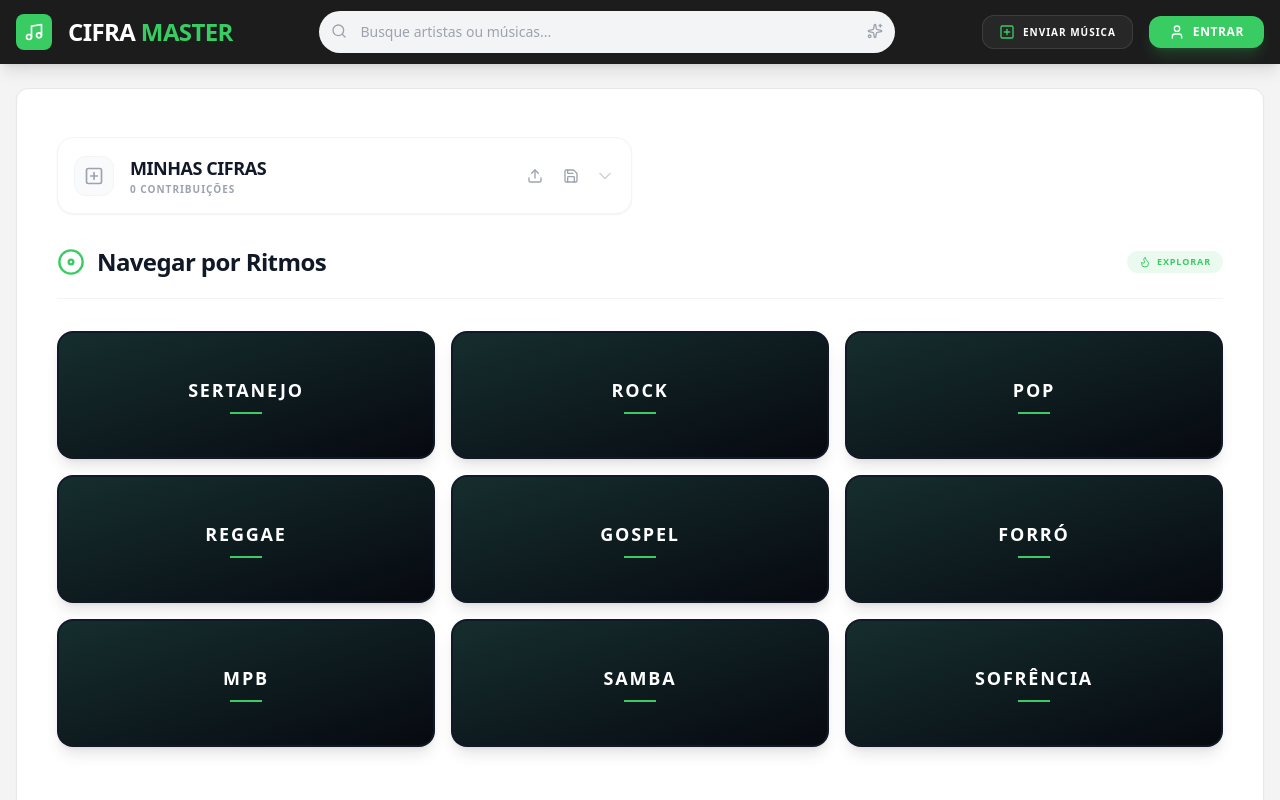
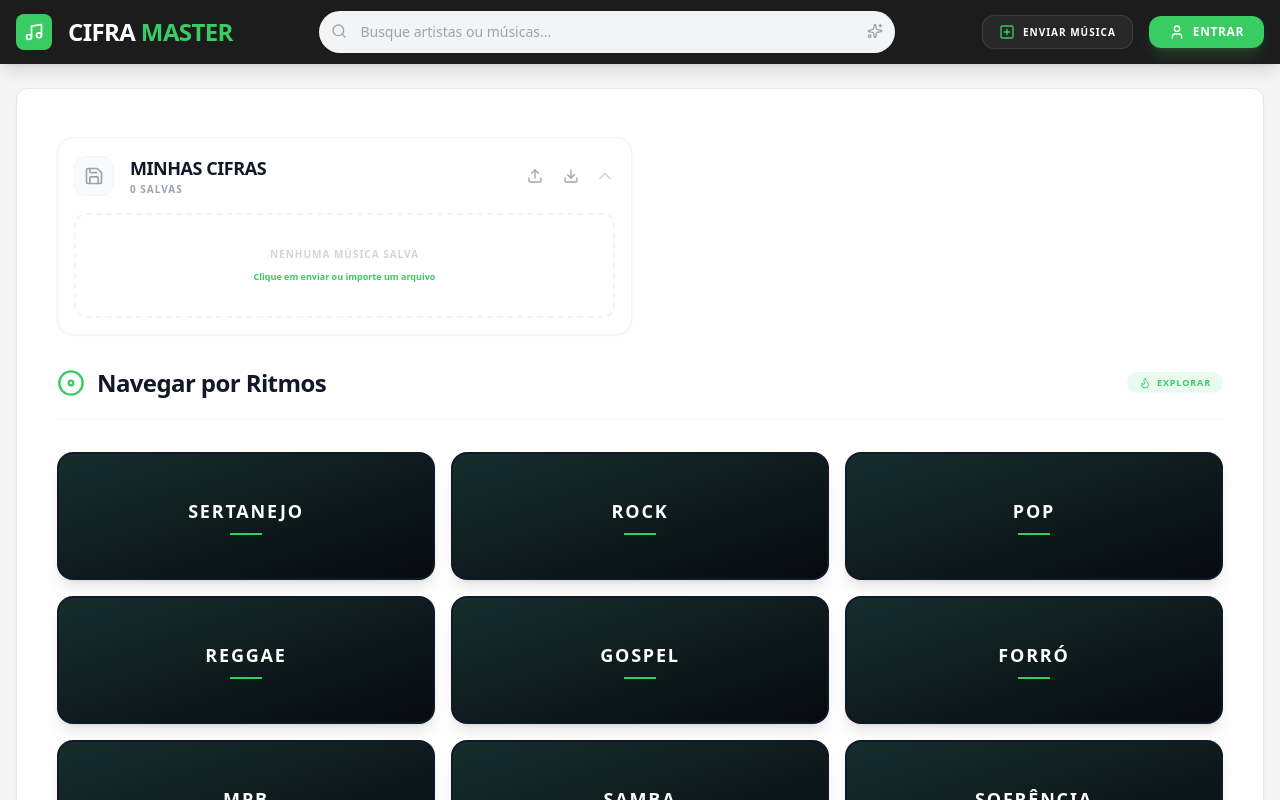
Before and after one commit to thyagomonteiro10/ciframaster, a React (Vite) app: page / in a window 1280 px wide. Shown: the top 800 px of the page. Built offline with nearby package versions, Linux system fonts and the light colour scheme.

Commit message:
feat: Add Trash2 icon and improve user songs state
Includes the addition of the `Trash2` icon from lucide-react, commonly used for delete actions. Also, updates the initial state of `isUserSongsOpen` to `true` for better user experience on initial load.

```diff
--- a/App.tsx
+++ b/App.tsx
@@ -6,7 +6,7 @@ import {
   Maximize2, Type as FontIcon, Minus, Plus, Share2, Guitar, Star, Users, Flame, Disc, ArrowLeft, CheckCircle2,
   ArrowUpDown, Type, PlusCircle, Timer, Activity, Folder, ExternalLink, Info, Download, PlayCircle,
   Keyboard, Monitor, Youtube, Sparkles, Zap, AlertCircle, Eye, User, LogIn, Mail, Lock, LogOut, Home, ChevronUp, PlusSquare,
-  Upload, FileJson, FileText, Save
+  Upload, FileJson, FileText, Save, Trash2
 } from 'lucide-react';
 import { ExtendedSong, ZEZE_SONGS, JULIANY_SOUZA_SONGS, RICK_RENNER_SONGS } from './constants';
 import { findChordsWithAI } from './services/geminiService';
@@ -43,7 +43,7 @@ const App: React.FC = () => {
   const [favorites, setFavorites] = useState<ExtendedSong[]>([]);
   const [userSongs, setUserSongs] = useState<ExtendedSong[]>([]);
   const [isFavFolderOpen, setIsFavFolderOpen] = useState(true);
-  const [isUserSongsOpen, setIsUserSongsOpen] = useState(false);
+  const [isUserSongsOpen, setIsUserSongsOpen] = useState(true);
   const [isViewMode, setIsViewMode] = useState(false);
 
   const fileInputRef = useRef<HTMLInputElement>(null);
@@ -92,7 +92,7 @@ const App: React.FC = () => {
     }
   }, []);
 
-  // Save favorites to local storage whenever they change
+  // Save favorites to local storage
   useEffect(() => {
     localStorage.setItem('cifra_master_favorites', JSON.stringify(favorites));
   }, [favorites]);
@@ -123,6 +123,16 @@ const App: React.FC = () => {
     handleSongSelect(song);
   };
 
+  const deleteUserSong = (id: string, e: React.MouseEvent) => {
+    e.stopPropagation();
+    if (confirm("Tem certeza que deseja excluir esta cifra do seu repertório local?")) {
+      setUserSongs(prev => prev.filter(s => s.id !== id));
+      if (currentSong?.id === id) {
+        setCurrentSong(null);
+      }
+    }
+  };
+
   const handleImportClick = () => {
     fileInputRef.current?.click();
   };
@@ -135,7 +145,6 @@ const App: React.FC = () => {
     reader.onload = (e) => {
       const content = e.target?.result as string;
       try {
-        // Tenta ler como JSON (formato de backup)
         if (file.name.endsWith('.json')) {
           const imported = JSON.parse(content);
           if (Array.isArray(imported)) {
@@ -145,7 +154,6 @@ const App: React.FC = () => {
             handleSongSubmission(imported);
           }
         } else {
-          // Trata como texto puro (.txt)
           const lines = content.split('\n');
           const title = lines[0]?.trim() || 'Música Importada';
           const artist = lines[1]?.trim() || 'Artista Desconhecido';
@@ -168,7 +176,6 @@ const App: React.FC = () => {
       }
     };
     reader.readAsText(file);
-    // Reset input
     event.target.value = '';
   };
 
@@ -334,7 +341,7 @@ const App: React.FC = () => {
 
              {isFavFolderOpen && (
                <div className="mt-3 grid grid-cols-1 gap-2 animate-in slide-in-from-top-2 duration-300 origin-top">
-                  {favorites.slice(0, 5).map((song) => (
+                  {favorites.slice(0, 10).map((song) => (
                     <div
                       key={song.id}
                       onClick={() => handleSongSelect(song)}
@@ -352,19 +359,19 @@ const App: React.FC = () => {
           </div>
         )}
 
-        {/* Minhas Contribuições */}
+        {/* Minhas Contribuições (Envios e Importações) */}
         <div className="animate-in fade-in slide-in-from-right-4 duration-500">
            <div
-             className="w-full bg-white rounded-2xl shadow-sm border border-gray-100 hover:border-[#38cc63]/30 transition-all group"
+             className="w-full bg-white rounded-2xl shadow-sm border border-gray-100 hover:border-[#38cc63]/30 transition-all group overflow-hidden"
            >
               <div className="flex items-center justify-between p-4 cursor-pointer" onClick={() => setIsUserSongsOpen(!isUserSongsOpen)}>
                 <div className="flex items-center gap-4">
                    <div className="w-10 h-10 bg-gray-50 rounded-xl flex items-center justify-center border border-gray-100 group-hover:bg-[#38cc63]/10 group-hover:border-[#38cc63]/30 transition-all">
-                      <PlusSquare className="text-gray-400 w-5 h-5 group-hover:text-[#38cc63] transition-colors" />
+                      <Save className="text-gray-400 w-5 h-5 group-hover:text-[#38cc63] transition-colors" />
                    </div>
                    <div className="text-left">
                       <h2 className="text-lg font-black text-gray-900 tracking-tight uppercase">Minhas Cifras</h2>
-                      <p className="text-[10px] font-bold text-gray-400 uppercase tracking-widest">{userSongs.length} contribuições</p>
+                      <p className="text-[10px] font-bold text-gray-400 uppercase tracking-widest">{userSongs.length} salvas</p>
                    </div>
                 </div>
                 <div className="flex items-center gap-2">
@@ -379,9 +386,9 @@ const App: React.FC = () => {
                     <button
                       onClick={(e) => { e.stopPropagation(); handleExportAll(); }}
                       className="p-2 hover:bg-gray-100 rounded-lg text-gray-400 hover:text-blue-500 transition-all"
-                      title="Exportar Todas (Backup)"
+                      title="Fazer Backup de Tudo"
                     >
-                      <Save className="w-4 h-4" />
+                      <Download className="w-4 h-4" />
                     </button>
                   </div>
                   <ChevronDown className={`w-5 h-5 text-gray-300 transition-transform duration-300 ${isUserSongsOpen ? 'rotate-180' : ''}`} />
@@ -397,9 +404,9 @@ const App: React.FC = () => {
               />
 
               {isUserSongsOpen && (
-                <div className="px-4 pb-4 grid grid-cols-1 gap-2 animate-in slide-in-from-top-2 duration-300 origin-top">
+                <div className="px-4 pb-4 grid grid-cols-1 gap-2 animate-in slide-in-from-top-2 duration-300 origin-top max-h-[400px] overflow-y-auto custom-scrollbar">
                     {userSongs.length > 0 ? (
-                      userSongs.slice(0, 5).map((song) => (
+                      userSongs.map((song) => (
                         <div
                           key={song.id}
                           onClick={() => handleSongSelect(song)}
@@ -409,7 +416,16 @@ const App: React.FC = () => {
                             <h4 className="font-bold text-gray-800 text-xs truncate group-hover:text-[#38cc63]">{song.title}</h4>
                             <p className="text-[9px] text-gray-400 font-bold uppercase tracking-tight truncate">{song.artist}</p>
                           </div>
-                          <div className="px-2 py-0.5 bg-gray-50 rounded text-[8px] font-black text-gray-400 uppercase">Draft</div>
+                          <div className="flex items-center gap-2">
+                            <div className="px-2 py-0.5 bg-green-50 rounded text-[8px] font-black text-[#38cc63] uppercase">Salvo</div>
+                            <button
+                              onClick={(e) => deleteUserSong(song.id, e)}
+                              className="p-1.5 text-gray-300 hover:text-red-500 hover:bg-red-50 rounded-lg transition-all opacity-0 group-hover:opacity-100"
+                              title="Excluir"
+                            >
+                               <Trash2 className="w-3.5 h-3.5" />
+                            </button>
+                          </div>
                         </div>
                       ))
                     ) : (
@@ -417,8 +433,8 @@ const App: React.FC = () => {
                         onClick={() => setIsSubmissionOpen(true)}
                         className="p-8 border-2 border-dashed border-gray-100 rounded-xl text-center hover:border-[#38cc63]/30 transition-all group"
                       >
-                        <p className="text-[10px] font-black text-gray-300 uppercase tracking-widest group-hover:text-[#38cc63]">Nenhuma cifra enviada</p>
-                        <span className="text-[9px] font-bold text-[#38cc63] mt-2 block">Clique em enviar ou importar arquivo</span>
+                        <p className="text-[10px] font-black text-gray-300 uppercase tracking-widest group-hover:text-[#38cc63]">Nenhuma música salva</p>
+                        <span className="text-[9px] font-bold text-[#38cc63] mt-2 block">Clique em enviar ou importe um arquivo</span>
                       </button>
                     )}
                 </div>
```
